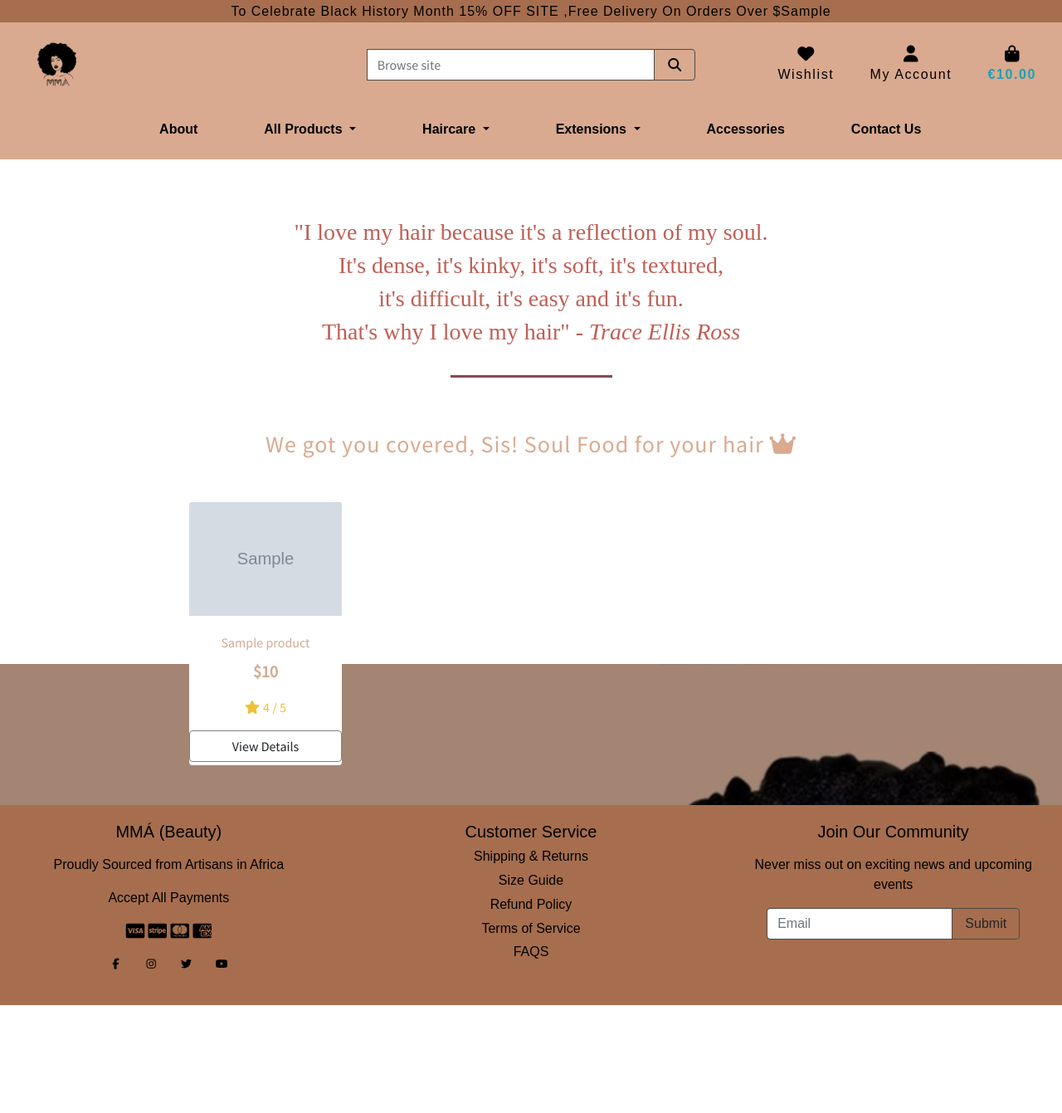
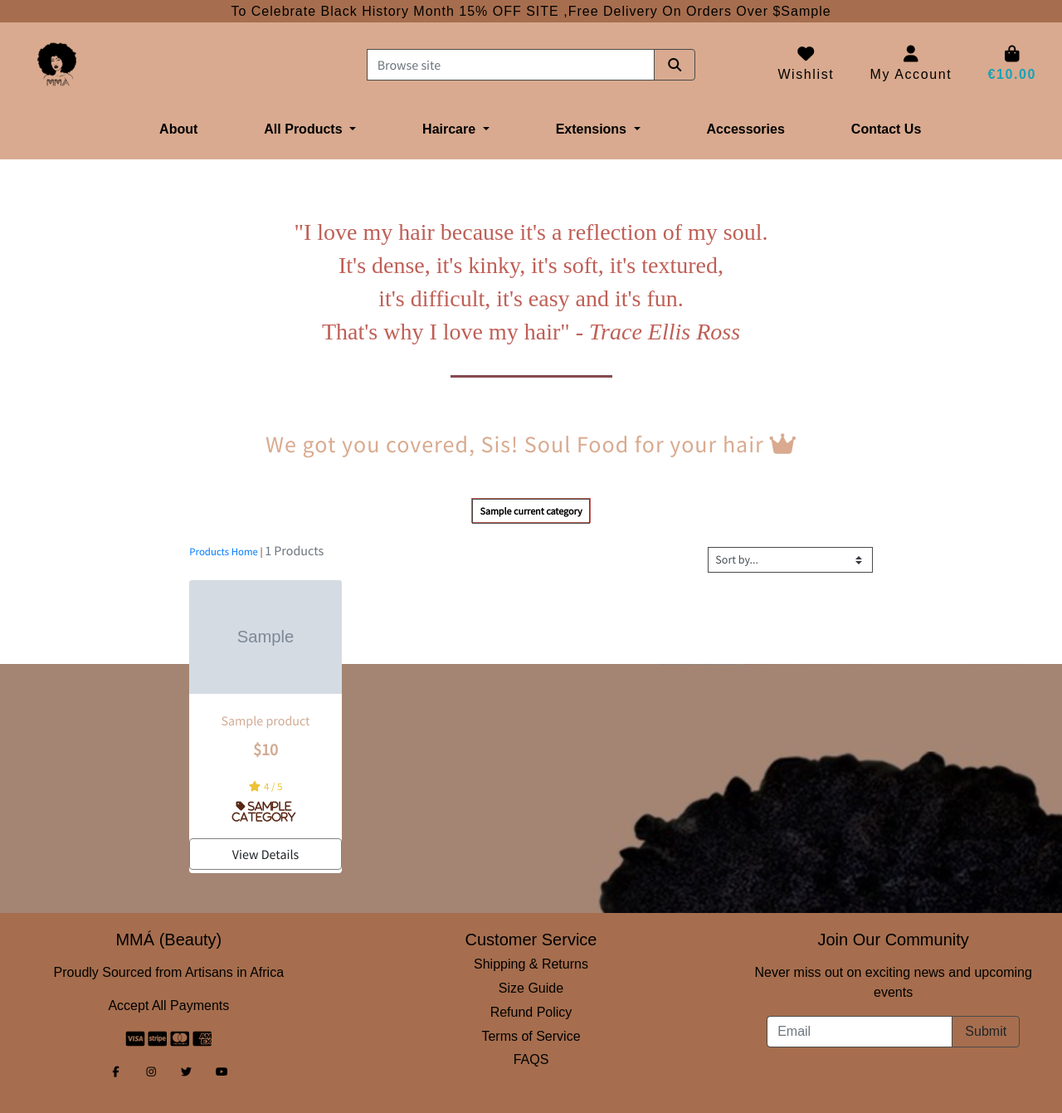
Before and after one commit to Didisimmons/MMA-Haircare, a Django app: template products/templates/products/products.html in a window 1280 px wide. Shown: the whole page at 83% size. Before the commit the page ends 1211 px from the top, so only its background shows below. Run offline with Django 3.2, Linux system fonts and the light colour scheme; the template is opened without the code that fills it: most values are stand-ins (such as "Sample title", 1, 10 or a date in 2020); grey boxes marked "Sample" are stand-in pictures; some libraries are stand-ins or nearby versions; some web fonts are replaced.

Commit message:
added sorting and product counts to product page

```diff
--- a/products/templates/products/products.html
+++ b/products/templates/products/products.html
@@ -23,11 +23,41 @@
         <div class="row">
             <div class="col text-center mt-3">
                 <h3 class="product-text">We got you covered, Sis! Soul Food for your hair <i class="fas fa-crown"></i></h3>
+                {% for c in current_categories %}
+                    <a class="category-badge text-decoration-none" href="{% url 'products' %}?category={{ c.name }}">
+                        <span
+                            class="p-2 mt-2 badge badge-white text-black rounded-0 border border-dark">{{ c.friendly_name }}</span>
+                    </a>
+                {% endfor %}
             </div>
         </div>
         <div class="row products">
             <div class="container-fluid col-10 offset-1">
-                <div class="row mt-1 mb-2"> </div>
+                <div class="row mt-1 mb-2">
+                    <div class="col-12 col-md-6 my-auto order-md-last d-flex justify-content-center justify-content-md-end">
+                        <div class="sort-select-wrapper w-50">
+                            <select id="sort-selector" class="custom-select custom-select-sm rounded-0 border border-{% if current_sorting != 'None_None' %}info{% else %}black{% endif %}">
+                                <option value="reset" {% if current_sorting == 'None_None' %}selected{% endif %}>Sort by...</option>
+                                <option value="price_asc" {% if current_sorting == 'price_asc' %}selected{% endif %}>Price (low to high)</option>
+                                <option value="price_desc" {% if current_sorting == 'price_desc' %}selected{% endif %}>Price (high to low)</option>
+                                <option value="rating_asc" {% if current_sorting == 'rating_asc' %}selected{% endif %}>Rating (low to high)</option>
+                                <option value="rating_desc" {% if current_sorting == 'rating_desc' %}selected{% endif %}>Rating (high to low)</option>
+                                <option value="name_asc" {% if current_sorting == 'name_asc' %}selected{% endif %}>Name (A-Z)</option>
+                                <option value="name_desc" {% if current_sorting == 'name_desc' %}selected{% endif %}>Name (Z-A)</option>
+                                <option value="category_asc" {% if current_sorting == 'category_asc' %}selected{% endif %}>Category (A-Z)</option>
+                                <option value="category_desc" {% if current_sorting == 'category_desc' %}selected{% endif %}>Category (Z-A)</option>
+                            </select>
+                        </div>
+                    </div>
+                    <div class="col-12 col-md-6 order-md-first">
+                        <p class="text-muted pt-3 text-center text-md-left">
+                            {% if search_term or current_categories or current_sorting != 'None_None' %}
+                                <span class="small category-button"><a href="{% url 'products' %}">Products Home</a> | </span>
+                            {% endif %}
+                            {{ products|length }} Products{% if search_term %} found for <strong>"{{ search_term }}"</strong>{% endif %}
+                        </p>
+                    </div>
+                </div>
                 <div class="row">
                     {% for product in products %}
                         <div class="col-sm-6 col-md-6 col-lg-4 col-xl-3">
@@ -52,6 +82,14 @@
                                                 <small class="rating rating-detail"><i class="fas fa-star mr-1"></i>{{ product.rating }} / 5</small>
                                             {% else %}
                                                 <small class="rating rating-detail">No Rating</small>
+                                            {% endif %}
+                                            {% if product.category %}
+                                                <p class="small mt-2 mb-0">
+                                                    <a href="{% url 'products' %}?category={{ product.category.name }}"
+                                                        class="category-button">
+                                                        <i class="fas fa-tag mr-1"> {{product.category.friendly_name }}</i>
+                                                    </a>
+                                                </p>
                                             {% endif %}
                                         </div>
                                     </div>
--- a/products/views.py
+++ b/products/views.py
@@ -24,6 +24,8 @@ def all_products(request):
                 sortkey = 'lower_name'
                 products = products.annotate(lower_name=Lower('name'))
 
+            if sortkey == 'category':
+                sortkey = 'category__name'
             if 'direction' in request.GET:
                 direction = request.GET['direction']
                 if direction == 'desc':
--- a/static/css/base.css
+++ b/static/css/base.css
@@ -151,6 +151,18 @@ section {
     color: black;
 }
 
+.category-button{
+    color:#592715;
+}
+
+.category-button:hover{
+    color:#0e0400;
+}
+
+.sort-select-wrapper{
+    padding-top: 1.5rem;
+}
+
 /* products page */
 
 .overlay {
@@ -243,10 +255,23 @@ section {
     text-decoration: none !important;
     color:#592715;
 }
-
+ƒ
 .rating-detail{
     font-size: 1rem;
 }
+
+a.category-badge > span.badge:hover {
+    background: #a66e4e !important;
+    color: #fff !important;
+}
+
+a.category-badge{
+    color:black !important;
+    border: 1px solid #bf5f56!important;
+    padding-top: 3px;
+    padding-bottom: 5px;
+}
+
 /* Footer */
 
 .footer-container{
```
Also changed, not shown: products/templates/products/product_detail.html (+9 -1 lines).
